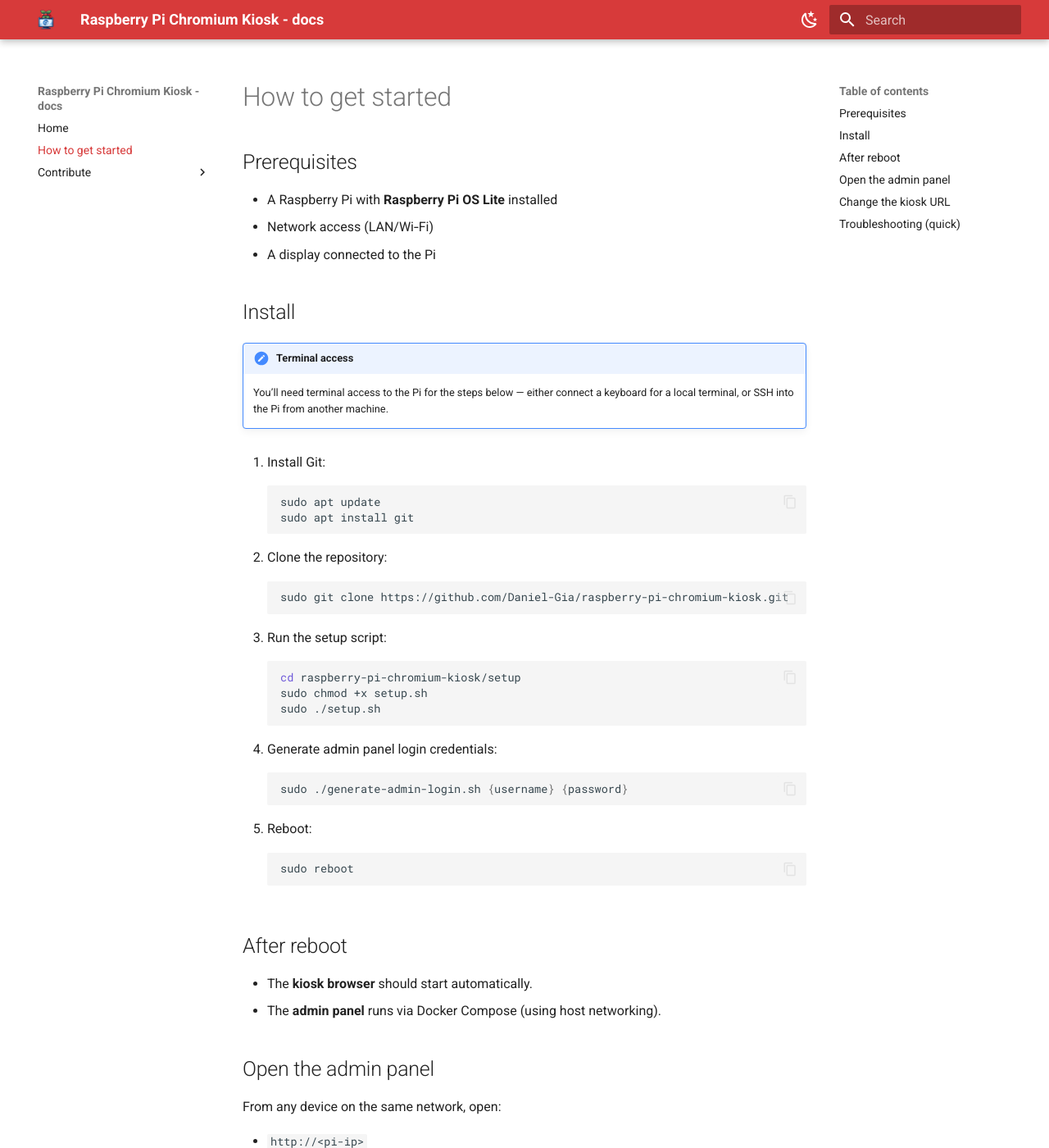
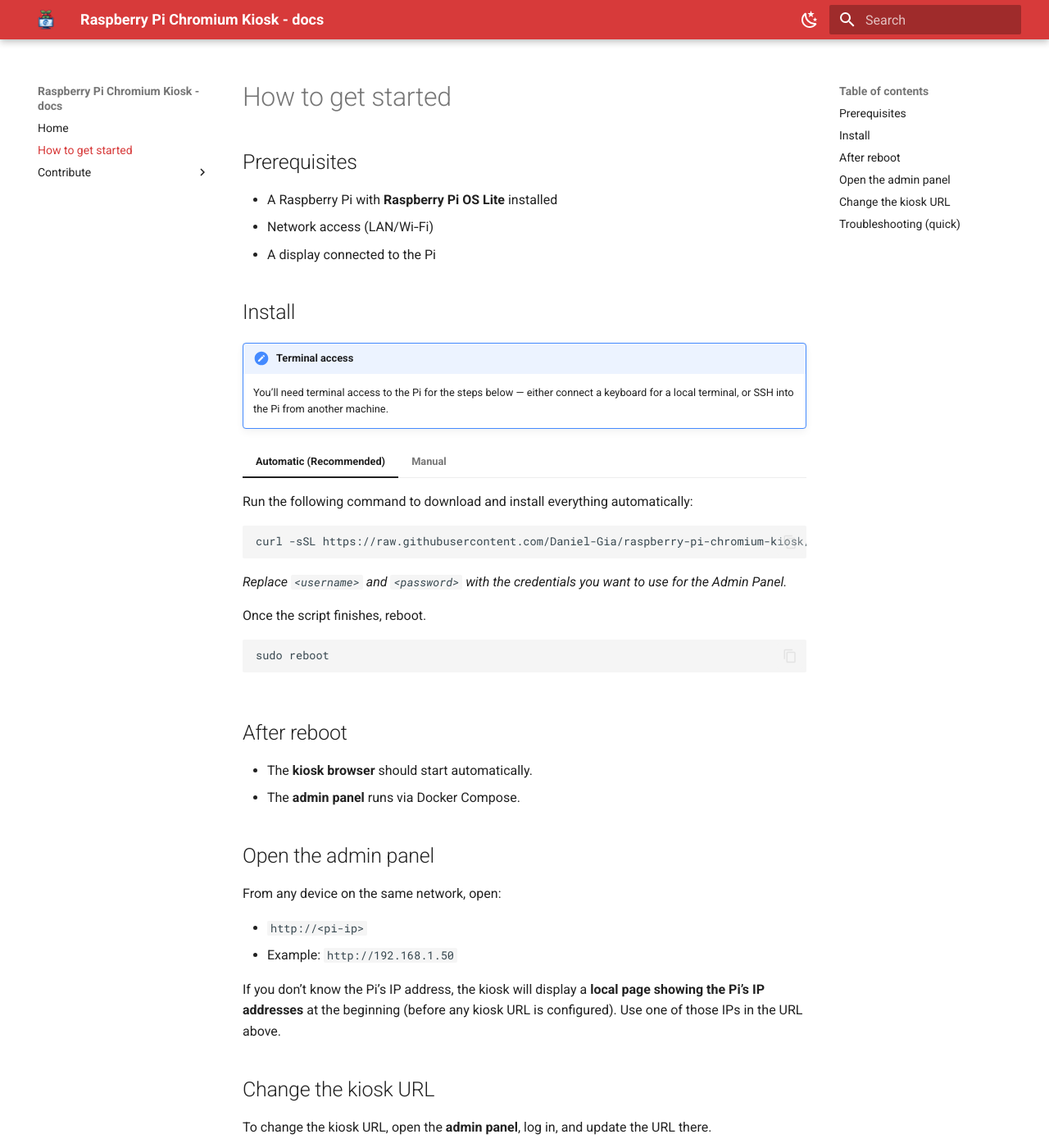
Before and after one commit to Daniel-Gia/raspberry-pi-chromium-kiosk, an MkDocs documentation site: the page built from docs/getting-started.md, in a window 1280 px wide and 1400 px high. Shown: the whole window at 82% size. Built offline with MkDocs 1.6.1 and Material for MkDocs 9.7.7, drawn with Linux system fonts in a browser that asks for light colours.

Commit message:
easier-project-setup
so people can just do
curl -sSL https://raw.githubusercontent.com/Daniel-Gia/raspberry-pi-chromium-kiosk/main/setup/install.sh | sudo bash -s -- <username> <password>

````diff
--- a/docs/getting-started.md
+++ b/docs/getting-started.md
@@ -10,37 +10,54 @@
 !!! note "Terminal access"
     You’ll need terminal access to the Pi for the steps below — either connect a keyboard for a local terminal, or SSH into the Pi from another machine.
 
-1. Install Git:
+=== "Automatic (Recommended)"
+
+    Run the following command to download and install everything automatically:
+
     ```sh
-    sudo apt update
-    sudo apt install git
+    curl -sSL https://raw.githubusercontent.com/Daniel-Gia/raspberry-pi-chromium-kiosk/main/setup/install.sh | sudo bash -s -- <username> <password>
     ```
 
-2. Clone the repository:
-   ```sh
-   sudo git clone https://github.com/Daniel-Gia/raspberry-pi-chromium-kiosk.git
-   ```
+    *Replace `<username>` and `<password>` with the credentials you want to use for the Admin Panel.*
 
-3. Run the setup script:
-   ```sh
-   cd raspberry-pi-chromium-kiosk/setup
-   sudo chmod +x setup.sh
-   sudo ./setup.sh
-   ```
+    Once the script finishes, reboot.
+    ```sh
+    sudo reboot
+    ```
 
-4. Generate admin panel login credentials:
-   ```sh
-   sudo ./generate-admin-login.sh {username} {password}
-   ```
+=== "Manual"
 
-5. Reboot:
-   ```sh
-   sudo reboot
-   ```
+    1. Install Git:
+        ```sh
+        sudo apt update
+        sudo apt install git
+        ```
+
+    2. Clone the repository:
+       ```sh
+       sudo git clone https://github.com/Daniel-Gia/raspberry-pi-chromium-kiosk.git
+       ```
+
+    3. Run the setup script:
+       ```sh
+       cd raspberry-pi-chromium-kiosk/setup
+       sudo chmod +x setup.sh
+       sudo ./setup.sh
+       ```
+
+    4. Generate admin panel login credentials:
+       ```sh
+       sudo ./generate-admin-login.sh {username} {password}
+       ```
+
+    5. Reboot:
+       ```sh
+       sudo reboot
+       ```
 
 ## After reboot
 - The **kiosk browser** should start automatically.
-- The **admin panel** runs via Docker Compose (using host networking).
+- The **admin panel** runs via Docker Compose.
 
 ## Open the admin panel
 From any device on the same network, open:
````
Also changed, not shown: CONTRIBUTING.md (+1 -1 lines), README.md (+24 -24 lines), docs/contribute/create-a-pr.md (+1 -1 lines), 1 other file.
